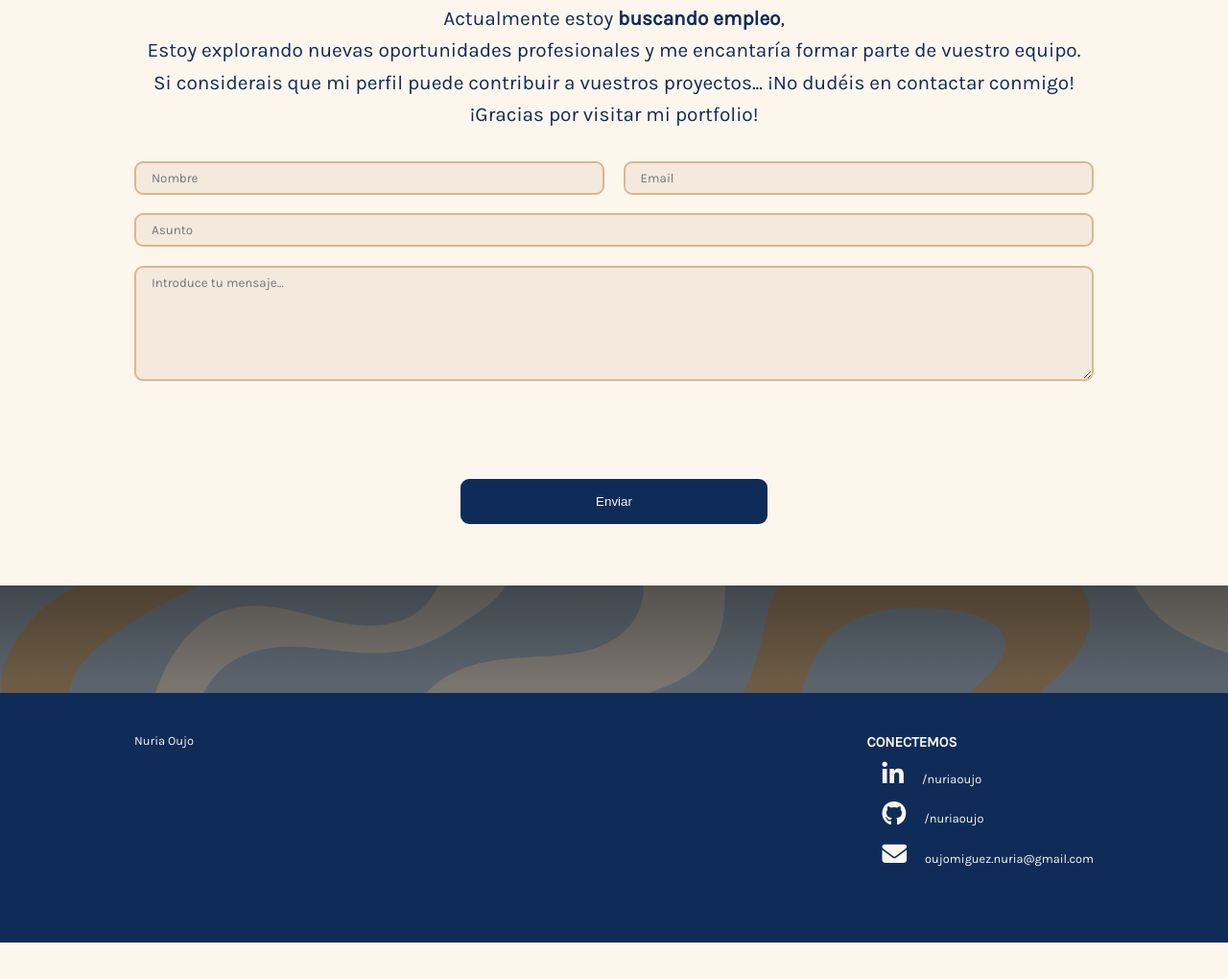
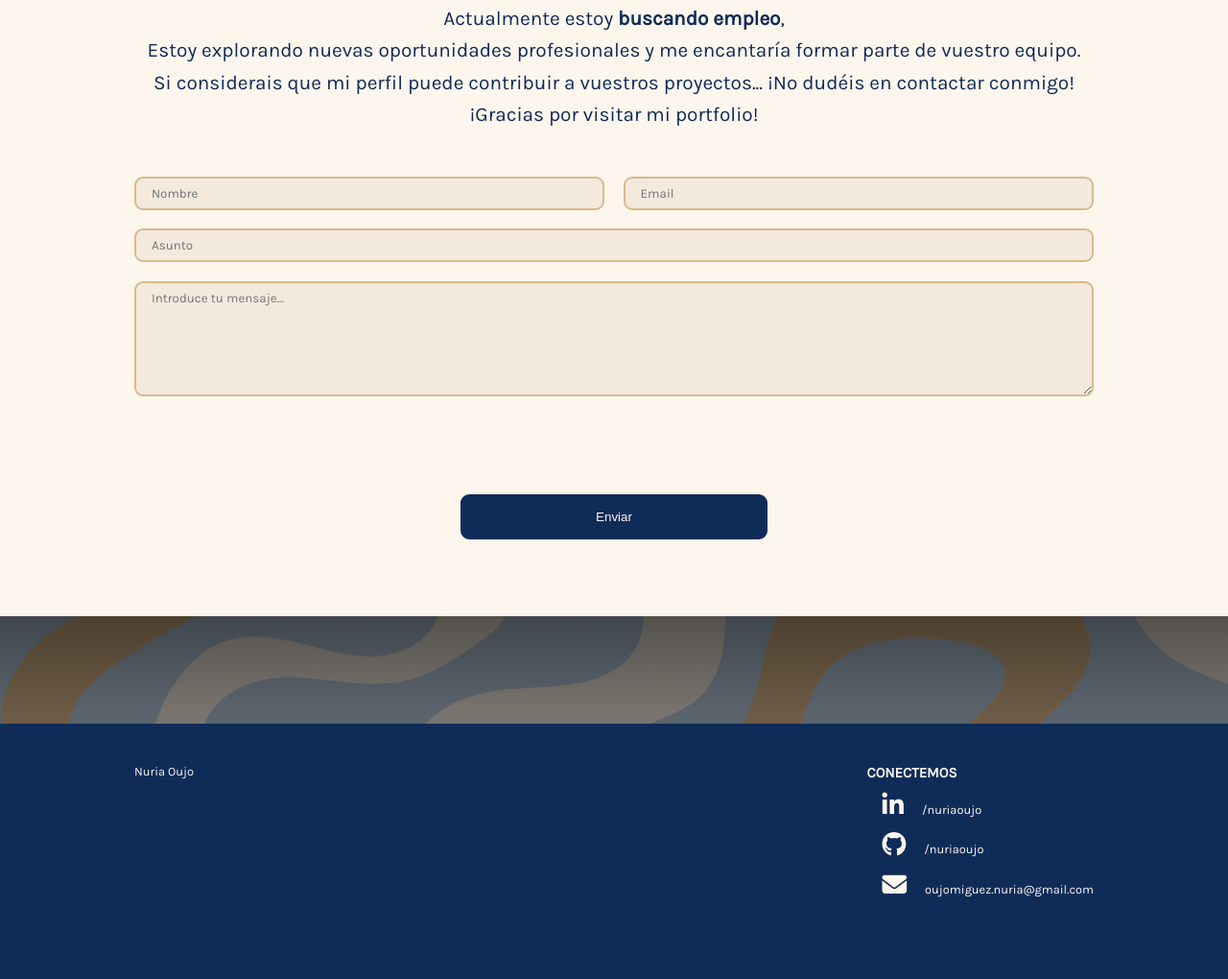
Before and after one commit to nuriaoujo/my-portfolio, a plain HTML site: page dist/contact.html in a window 1280 px wide. Shown: the part 226-1246 px from the top of the page at 96% size. Before the commit the page ends 1208 px from the top, so only its background shows below. Drawn offline with Linux system fonts and the light colour scheme.

Commit message:
footer in contact changed

```diff
--- a/dist/contact.html
+++ b/dist/contact.html
@@ -45,7 +45,7 @@
                 ¡Gracias por visitar mi portfolio!
             </p>
 
-            <form method="POST" data-netlify="true" data-netlify-recaptcha="true">
+            <form class="py-1">
                 <div class="text-fields">
                     <input type="text" class="text-input name-input" placeholder="Nombre" name="name">
                     <input type="text" class="text-input subject-input" name="subject" placeholder="Asunto">
@@ -64,7 +64,7 @@
     <section id="contact-b"></section>
 
     <!-- Footer -->
-    <footer id="main-footer">
+    <footer id="main-footer" class="py-3-btt">
         <div class="footer-content container">
             <p>Nuria Oujo</p>
             <div>
--- a/scss/_utilities.scss
+++ b/scss/_utilities.scss
@@ -115,6 +115,9 @@
 .py-4-ex {
     padding: 4rem 0;
 }
+.py-3-btt {
+    padding: 0 0 2rem;
+}
 
 // Margin
 .my {
```
Also changed, not shown: dist/css/main.css.
